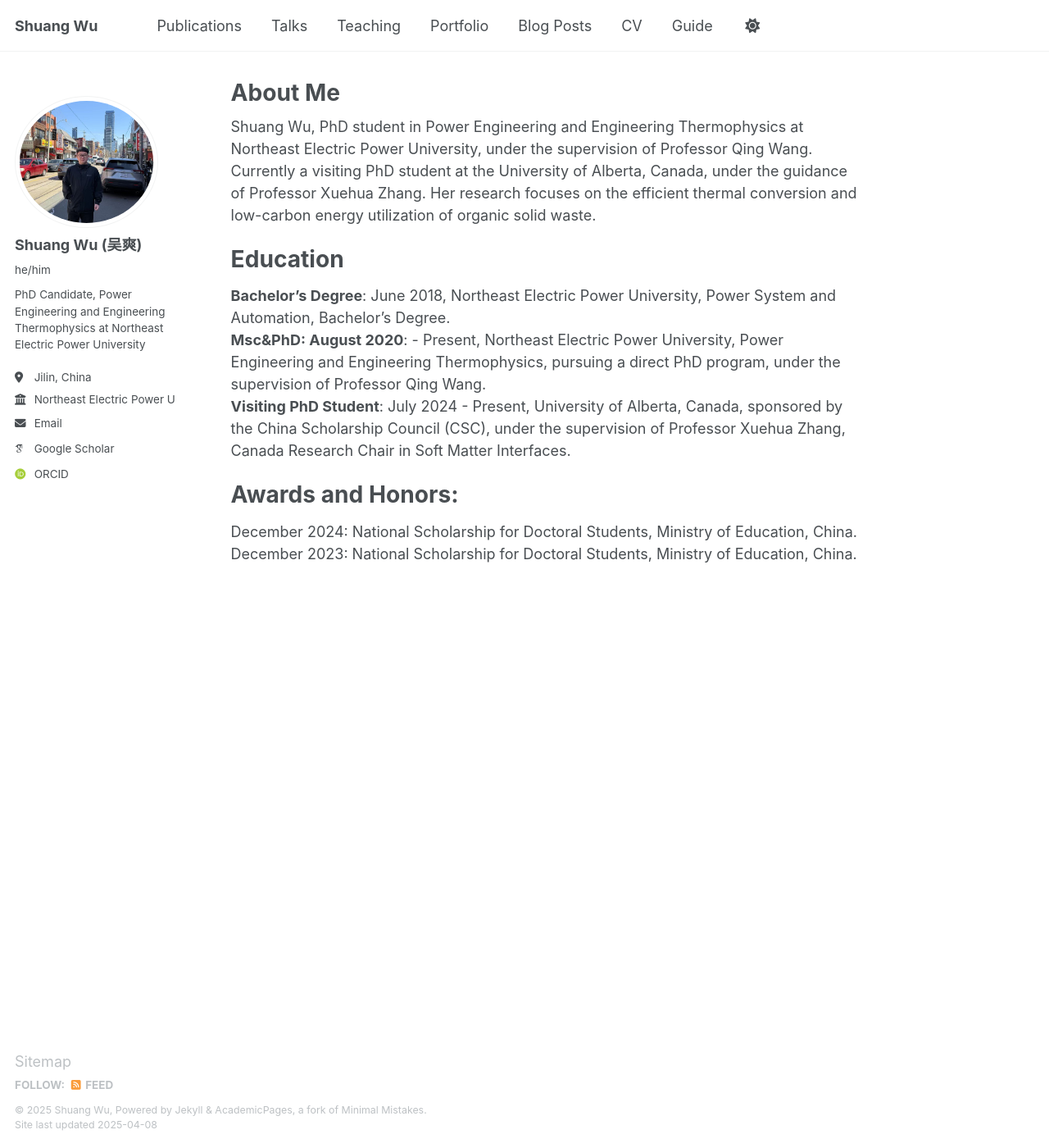
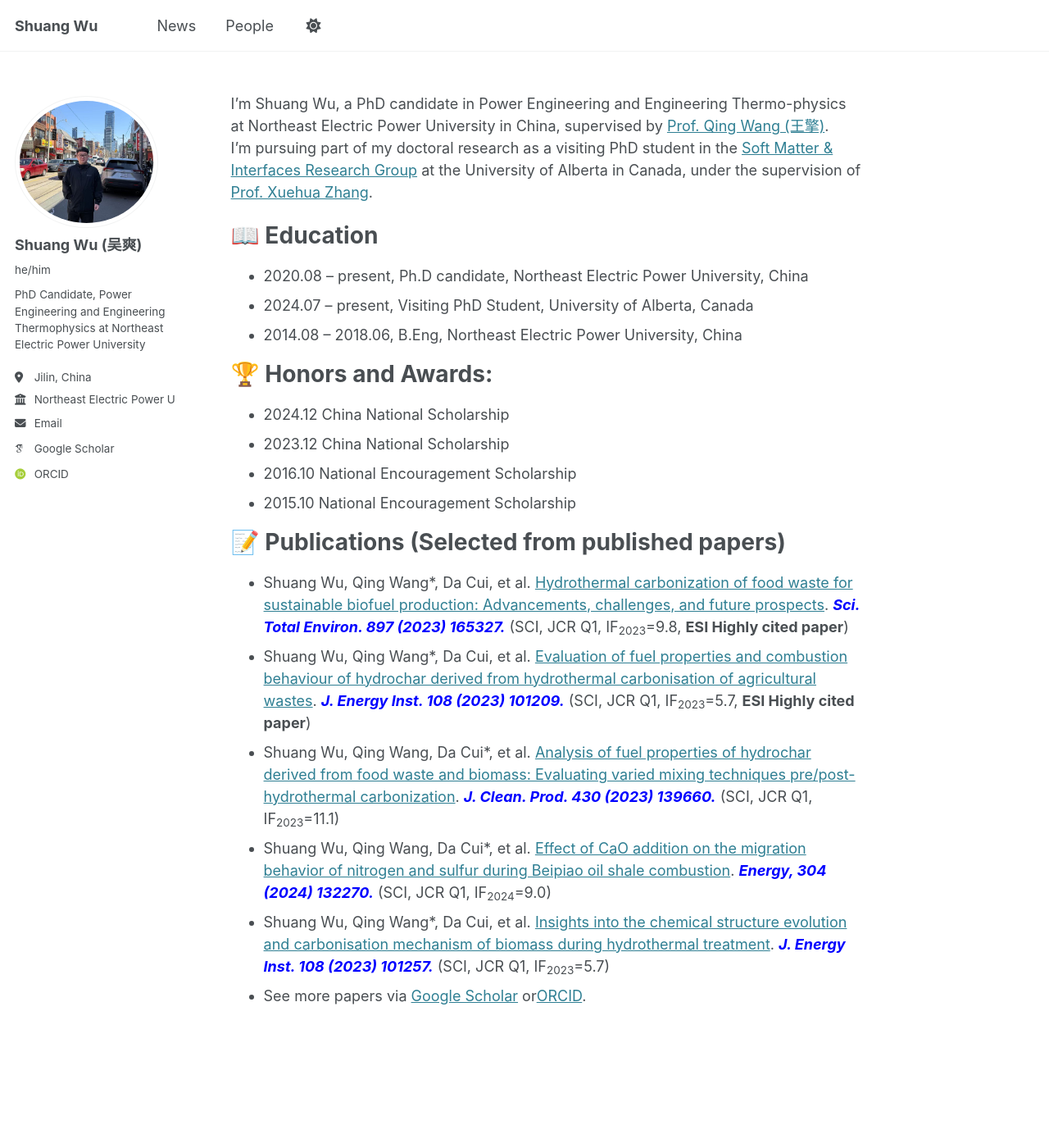
Before and after one commit to wushuang-china/wushuang-china.github.io, a Jekyll site: the page built from _pages/about.md, in a window 1280 px wide and 1400 px high. Shown: the whole window at 82% size. Built offline with Jekyll 4.4.1, drawn with Linux system fonts in a browser that asks for light colours; some web fonts are replaced.

Commit message:
2025/04/08_shuang_with_tairan

```diff
--- /dev/null
+++ b/_pages/News.html
@@ -0,0 +1,6 @@
+---
+layout: archive
+title: "Coming soon!"
+permalink: /News/
+author_profile: true
+---
--- /dev/null
+++ b/_pages/People.html
@@ -0,0 +1,6 @@
+---
+layout: archive
+title: "Coming soon!"
+permalink: /People/
+author_profile: true
+---
--- a/_pages/about.md
+++ b/_pages/about.md
@@ -1,26 +1,45 @@
 ---
 permalink: /
-title: "About Me"
+title: ""
 author_profile: true
 redirect_from:
   - /about/
   - /about.html
 ---
 
-<!-- This is the front page of a website that is powered by the [Academic Pages template](https://github.com/academicpages/academicpages.github.io) and hosted on GitHub pages. [GitHub pages](https://pages.github.com) is a free service in which websites are built and hosted from code and data stored in a GitHub repository, automatically updating when a new commit is made to the repository. This template was forked from the [Minimal Mistakes Jekyll Theme](https://mmistakes.github.io/minimal-mistakes/) created by Michael Rose, and then extended to support the kinds of content that academics have: publications, talks, teaching, a portfolio, blog posts, and a dynamically-generated CV. You can fork [this template](https://github.com/academicpages/academicpages.github.io) right now, modify the configuration and markdown files, add your own PDFs and other content, and have your own site for free, with no ads!
- -->
-Shuang Wu, PhD student in Power Engineering and Engineering Thermophysics at Northeast Electric Power University, under the supervision of Professor Qing Wang.   Currently a visiting PhD student at the University of Alberta, Canada, under the guidance of Professor Xuehua Zhang. Her research focuses on the efficient thermal conversion and low-carbon energy utilization of organic solid waste.
 
-Education
+I’m Shuang Wu, a PhD candidate in Power Engineering and Engineering Thermo-physics at Northeast Electric Power University in China, supervised by [Prof. Qing Wang (王擎)](https://power.neepu.edu.cn/info/1251/20902.htm).
+I’m pursuing part of my doctoral research as a visiting PhD student in the [Soft Matter & Interfaces Research Group](https://sites.google.com/view/soft-matter-interfaces/home?authuser=0) at the University of Alberta in Canada, under the supervision of [Prof. Xuehua Zhang](https://sites.google.com/view/soft-matter-interfaces/people/prof-xuehua-zhang?authuser=0).
+
+
+📖 Education
 ======
-**Bachelor's Degree**: June 2018, Northeast Electric Power University, Power System and Automation, Bachelor's Degree.
-**Msc&PhD: August 2020**: - Present, Northeast Electric Power University, Power Engineering and Engineering Thermophysics, pursuing a direct PhD program, under the supervision of Professor Qing Wang.
-**Visiting PhD Student**: July 2024 - Present, University of Alberta, Canada, sponsored by the China Scholarship Council (CSC), under the supervision of Professor Xuehua Zhang, Canada Research Chair in Soft Matter Interfaces.
+- 2020.08 – present, Ph.D candidate, Northeast Electric Power University, China
+- 2024.07 – present, Visiting PhD Student, University of Alberta, Canada
+- 2014.08 – 2018.06, B.Eng, Northeast Electric Power University, China
 
-Awards and Honors:
+
+
+
+🏆 Honors and Awards:
 ======
-December 2024: National Scholarship for Doctoral Students, Ministry of Education, China.
-December 2023: National Scholarship for Doctoral Students, Ministry of Education, China.
+- 2024.12 China National Scholarship
+- 2023.12 China National Scholarship
+- 2016.10 National Encouragement Scholarship
+- 2015.10 National Encouragement Scholarship
+
+
+📝 Publications (Selected from published papers)
+======
+- Shuang Wu, Qing Wang*, Da Cui, et al. [Hydrothermal carbonization of food waste for sustainable biofuel production: Advancements, challenges, and future prospects](https://www.sciencedirect.com/science/article/abs/pii/S0048969723039505). <span style="color: blue;">
+***Sci. Total Environ. 897 (2023) 165327.***</span> (SCI, JCR Q1, IF<sub>2023</sub>=9.8, **ESI Highly cited paper**)
+- Shuang Wu, Qing Wang*, Da Cui, et al. [Evaluation of fuel properties and combustion behaviour of hydrochar derived from hydrothermal carbonisation of agricultural wastes](https://www.sciencedirect.com/science/article/abs/pii/S1743967123000387). <span style="color: blue;">
+***J. Energy Inst. 108 (2023) 101209.***</span> (SCI, JCR Q1, IF<sub>2023</sub>=5.7, **ESI Highly cited paper**)
+- Shuang Wu, Qing Wang, Da Cui*, et al. [Analysis of fuel properties of hydrochar derived from food waste and biomass: Evaluating varied mixing techniques pre/post-hydrothermal carbonization](https://www.sciencedirect.com/science/article/abs/pii/S0959652623038180). <span style="color: blue;">***J. Clean. Prod. 430 (2023) 139660.*** </span> (SCI, JCR Q1, IF<sub>2023</sub>=11.1)
+- Shuang Wu, Qing Wang, Da Cui*, et al. [Effect of CaO addition on the migration behavior of nitrogen and sulfur during Beipiao oil shale combustion](https://www.sciencedirect.com/science/article/abs/pii/S0360544224020449). <span style="color: blue;"> ***Energy, 304 (2024) 132270.*** </span>(SCI, JCR Q1, IF<sub>2024</sub>=9.0)
+- Shuang Wu, Qing Wang*, Da Cui, et al. [Insights into the chemical structure evolution and carbonisation mechanism of biomass during hydrothermal treatment](https://www.sciencedirect.com/science/article/abs/pii/S1743967123000867). <span style="color: blue;"> ***J. Energy Inst. 108 (2023) 101257.*** </span> (SCI, JCR Q1, IF<sub>2023</sub>=5.7)
+- See more papers via [Google Scholar](https://scholar.google.com.hk/citations?user=liaz4aYAAAAJ&hl=zh-CN) or[ORCID](https://orcid.org/0000-0002-9537-5950).
+
 
 
 <!--
```
Also changed, not shown: _data/navigation.yml (+20 -14 lines), _pages/publications.html (+22 -4 lines).
